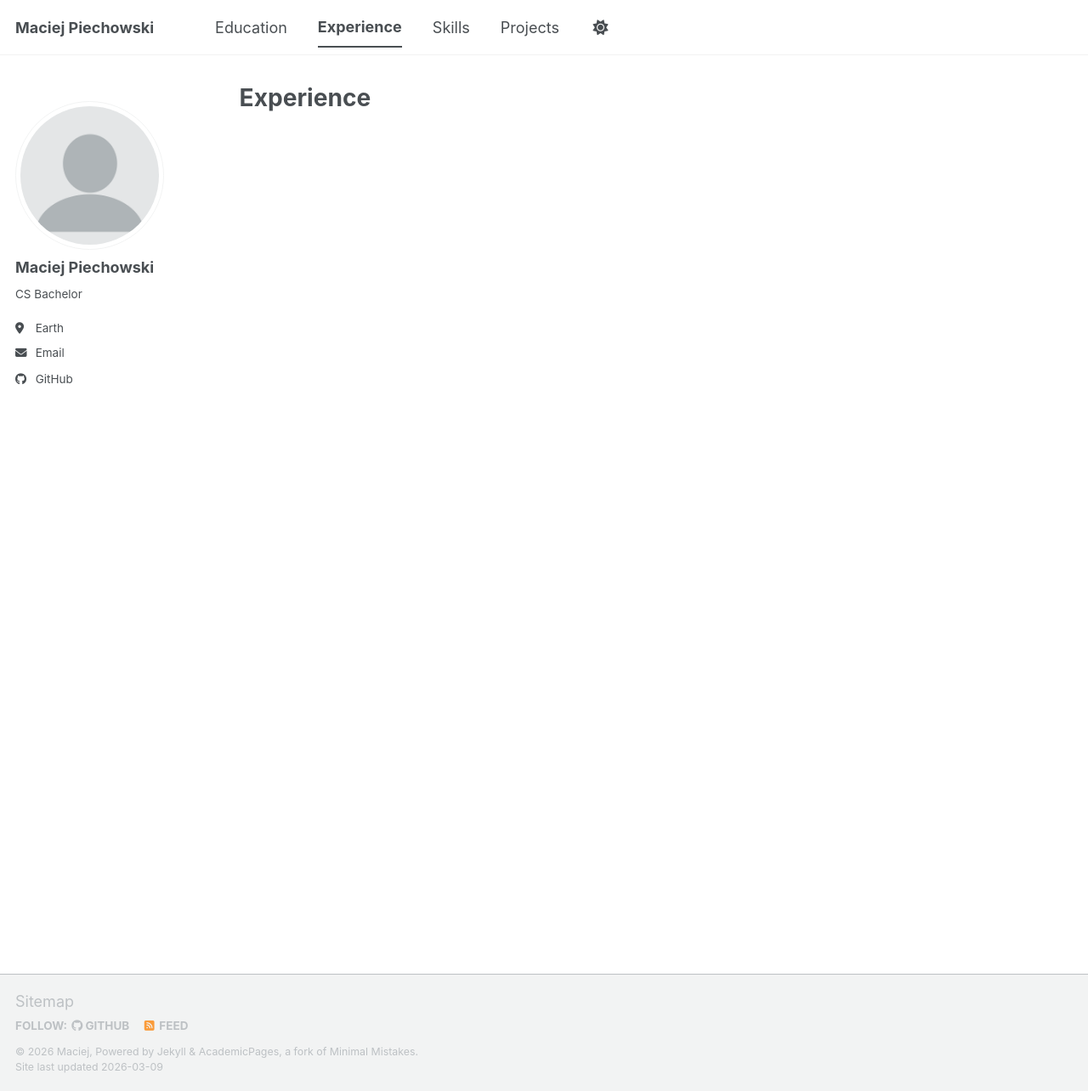
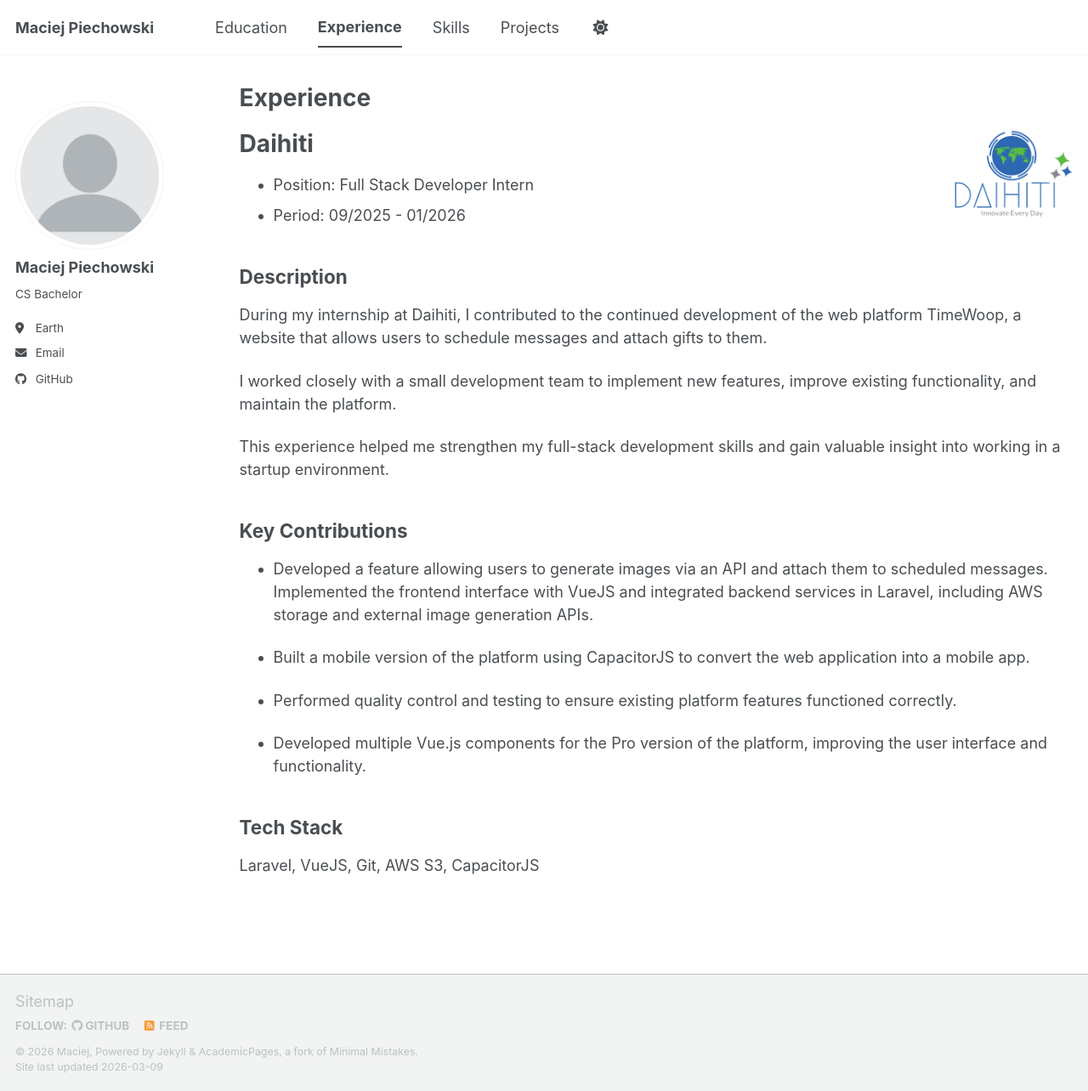
Before and after one commit to Maciej-Develop/Maciej-Develop.github.io, a Jekyll site: the page built from _pages/experience.md, in a window 1280 px wide and 1284 px high. Shown: the whole window at 85% size. Built offline with Jekyll 4.4.1, drawn with Linux system fonts in a browser that asks for light colours; a script bundle is joined from its source files by our own code; library files that are not in the unit come from our copies.

Commit message:
Update experience.md

```diff
--- a/_pages/experience.md
+++ b/_pages/experience.md
@@ -4,3 +4,32 @@
 permalink: /experience/
 author_profile: true
 ---
+
+[![Daihiti Logo](/images/logo-daihiti.png){: .align-right width="140px"}](https://www.daihiti.com/)
+
+# Daihiti
+
+- Position: Full Stack Developer Intern
+- Period: 09/2025 - 01/2026
+
+## Description
+
+During my internship at Daihiti, I contributed to the continued development of the web platform TimeWoop, a website that allows users to schedule messages and attach gifts to them.
+
+I worked closely with a small development team to implement new features, improve existing functionality, and maintain the platform.
+
+This experience helped me strengthen my full-stack development skills and gain valuable insight into working in a startup environment.
+
+## Key Contributions
+
+- Developed a feature allowing users to generate images via an API and attach them to scheduled messages. Implemented the frontend interface with VueJS and integrated backend services in Laravel, including AWS storage and external image generation APIs.
+
+- Built a mobile version of the platform using CapacitorJS to convert the web application into a mobile app.
+
+- Performed quality control and testing to ensure existing platform features functioned correctly.
+
+- Developed multiple Vue.js components for the Pro version of the platform, improving the user interface and functionality.
+
+## Tech Stack
+
+Laravel, VueJS, Git, AWS S3, CapacitorJS
```
